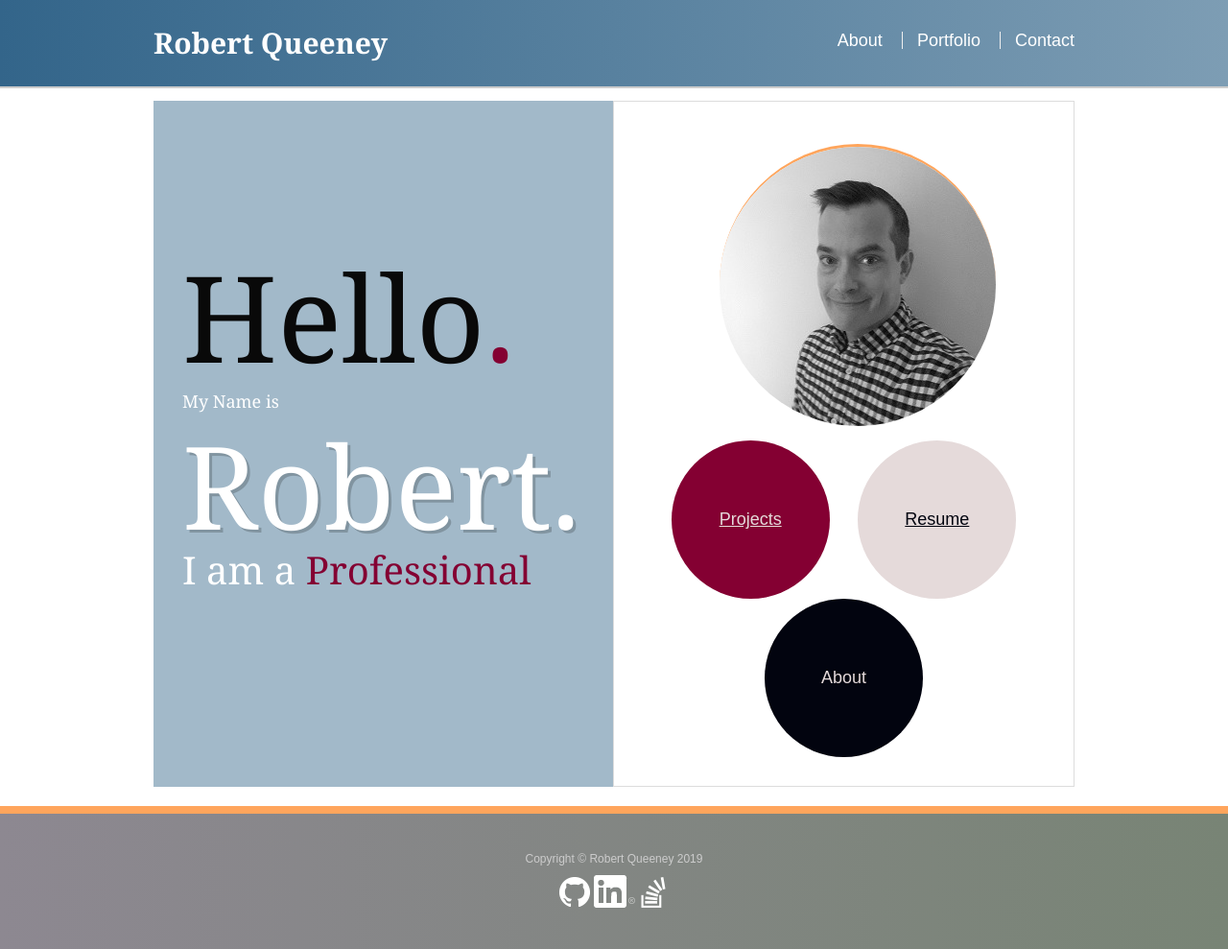
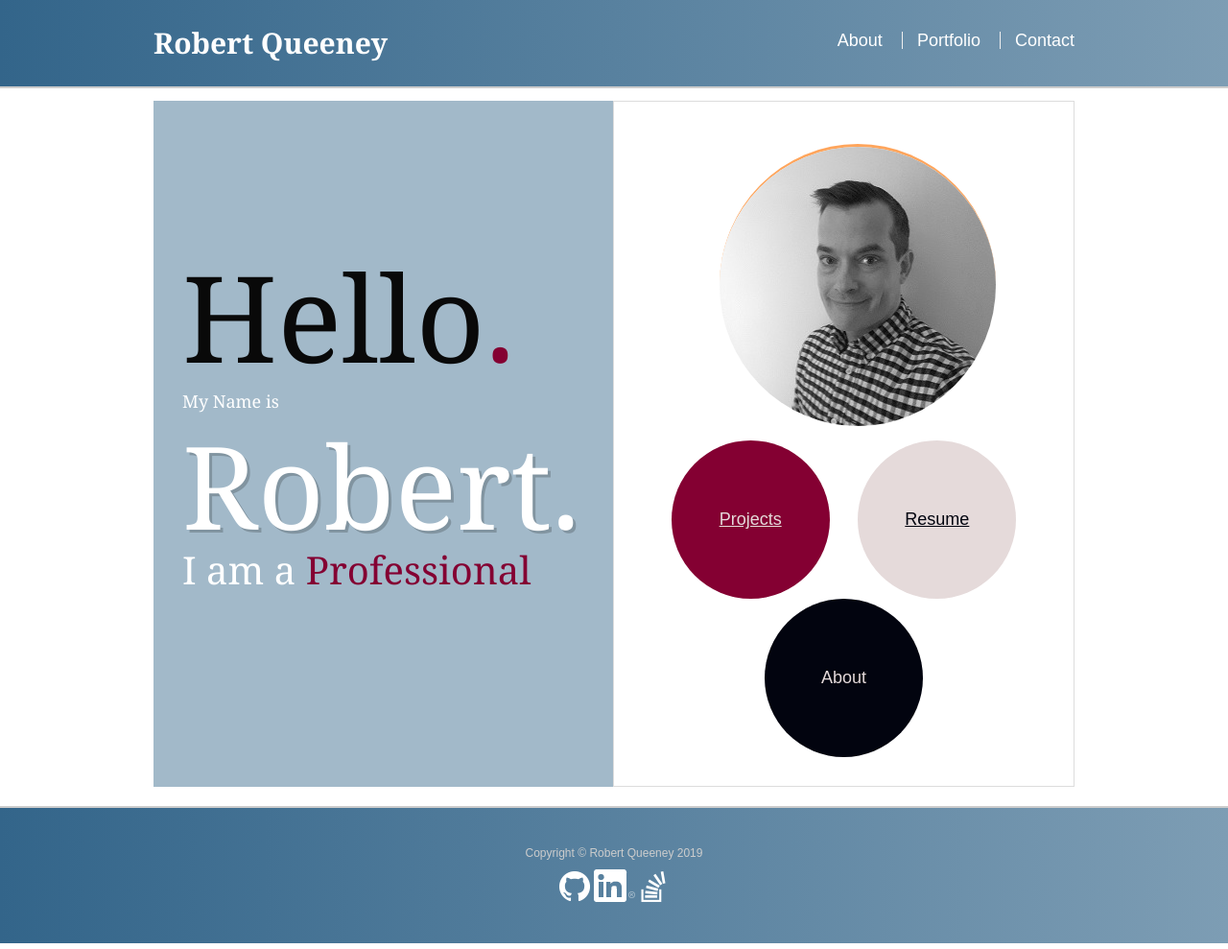
Before and after one commit to Robert-Queeney/Robert-Professional-Portfolio, a website: page home.html in a window 1280 px wide. Shown: the whole page at 96% size. Drawn offline with Linux system fonts and the light colour scheme.

Commit message:
Fixed footer styling

```diff
--- a/assets/style.css
+++ b/assets/style.css
@@ -112,8 +112,8 @@ body {
     color: #fff;
     color: #ccc;
     text-align: center;
-    background: linear-gradient(to right, #8D8891, #788475);
-    border-top: 8px solid #FFA55C;
+    background: linear-gradient(to right, #33658A, #7D9Db4);
+    border-top: 2px solid #ccc;
   }
 
 
--- a/home.html
+++ b/home.html
@@ -53,7 +53,7 @@
   </div>
 
   <footer>
-    <div class="container">
+    <div class="footer">
       Copyright &copy; Robert Queeney 2019
     </div>
     <div class="social">
```
Also changed, not shown: contact.html (+1 -1 lines), portfolio.html (+1 -1 lines).
